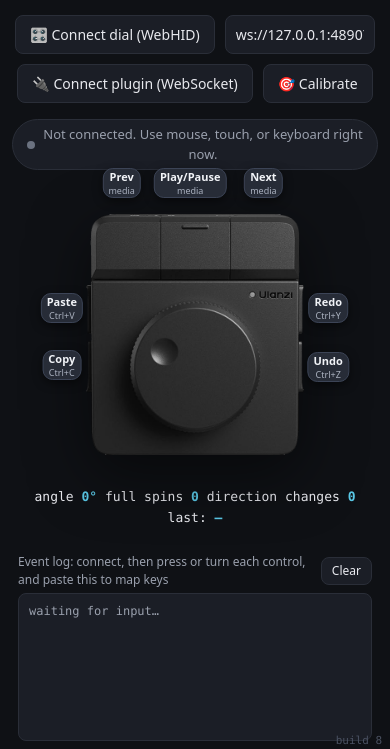
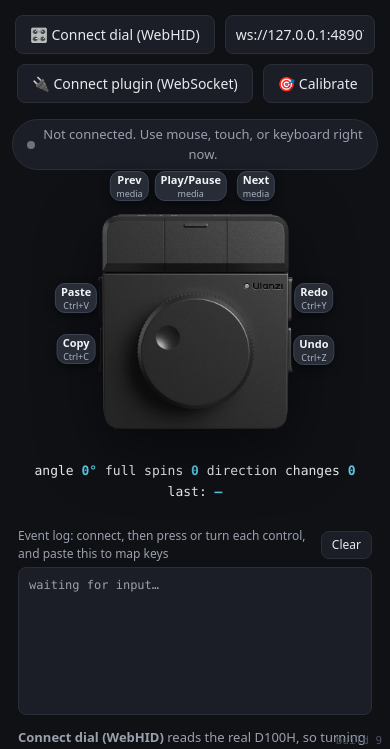
Before and after one commit to brendanwelsh/ulanzi-d100h-homebrew, a plain HTML site: page docs/dial-viewer.html in a window 390 px wide. Shown: the part 93-842 px from the top of the page. Drawn offline with Linux system fonts and the light colour scheme.

Commit message:
fix(viewer): keep side labels on-screen on mobile (50vw dial + overflow-x hidden)

```diff
--- a/docs/dial-viewer.html
+++ b/docs/dial-viewer.html
@@ -14,7 +14,7 @@
 <style>
   :root { --ink:#e8e9ee; --mut:#9aa0ad; --line:#2a2e38; --chip:#1b1e26; --accent:#5ac8e6; }
   * { box-sizing:border-box; }
-  body { margin:0; background:#0f1115; color:var(--ink); font:14px/1.5 system-ui,Segoe UI,Roboto,sans-serif; }
+  body { margin:0; background:#0f1115; color:var(--ink); font:14px/1.5 system-ui,Segoe UI,Roboto,sans-serif; overflow-x:hidden; }
   header { text-align:center; padding:16px 14px 4px; }
   header h1 { margin:0; font-size:18px; font-weight:700; }
   header p { margin:5px auto 0; max-width:520px; color:var(--mut); }
@@ -57,14 +57,14 @@
   footer code { background:var(--chip); padding:1px 5px; border-radius:4px; }
   a { color:var(--accent); }
   @media (max-width:560px){
-    .dial-device { max-width:56vw; }
+    .dial-device { max-width:50vw; }
     .dlabel { font-size:10px; padding:2px 5px; }
     input.url { width:150px; }
   }
 </style>
 </head>
 <body>
-<div style="position:fixed; bottom:5px; right:8px; font:11px/1 ui-monospace,Menlo,Consolas,monospace; color:#4a5161; z-index:9;">build 8</div>
+<div style="position:fixed; bottom:5px; right:8px; font:11px/1 ui-monospace,Menlo,Consolas,monospace; color:#4a5161; z-index:9;">build 9</div>
 <header>
   <h1>Ulanzi D100H, interactive dial</h1>
   <p>Drag the knob to spin. Tap a key or press <b>1&ndash;7</b>. <b>Connect</b> the real dial, or <b>Calibrate</b> to learn its codes.</p>
```
